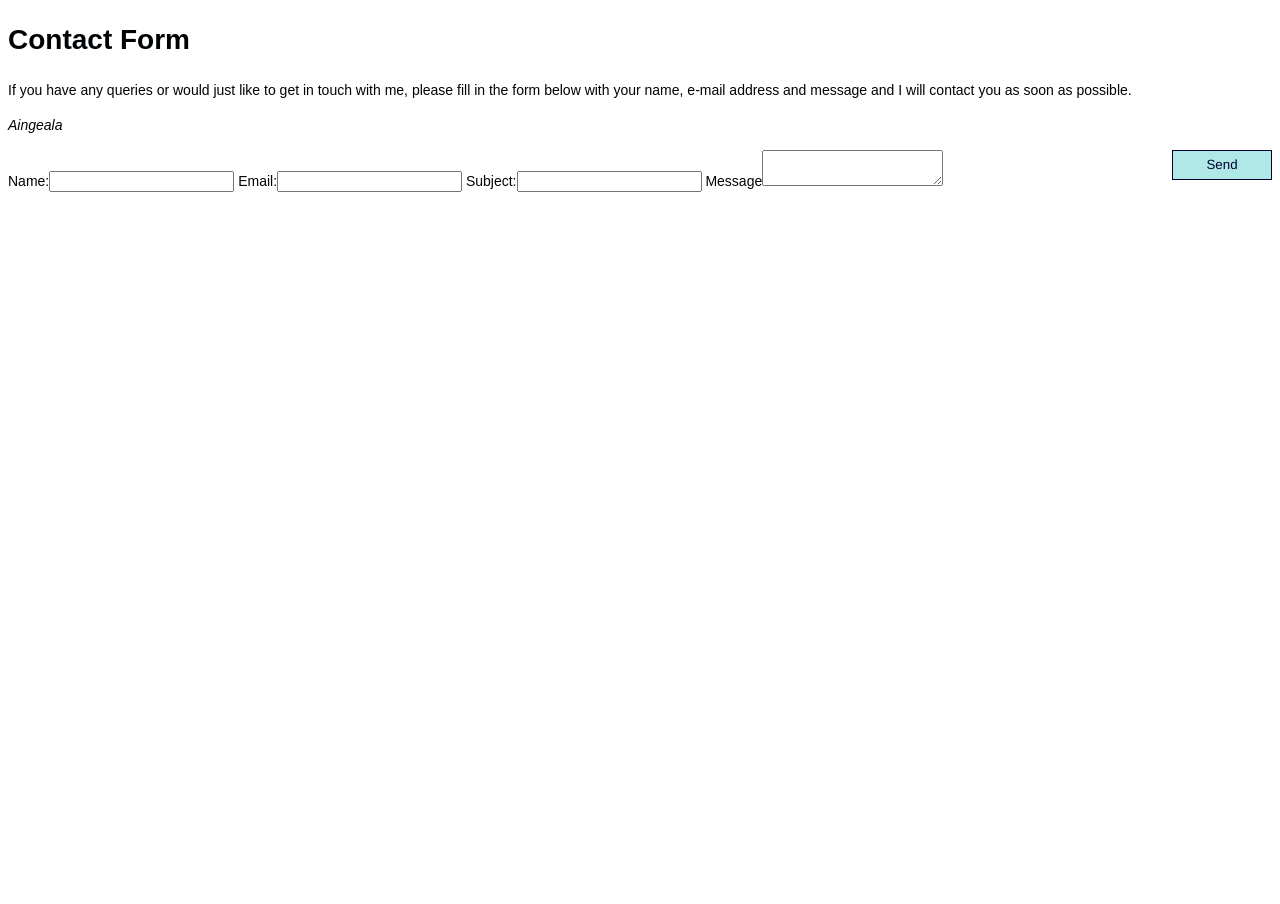
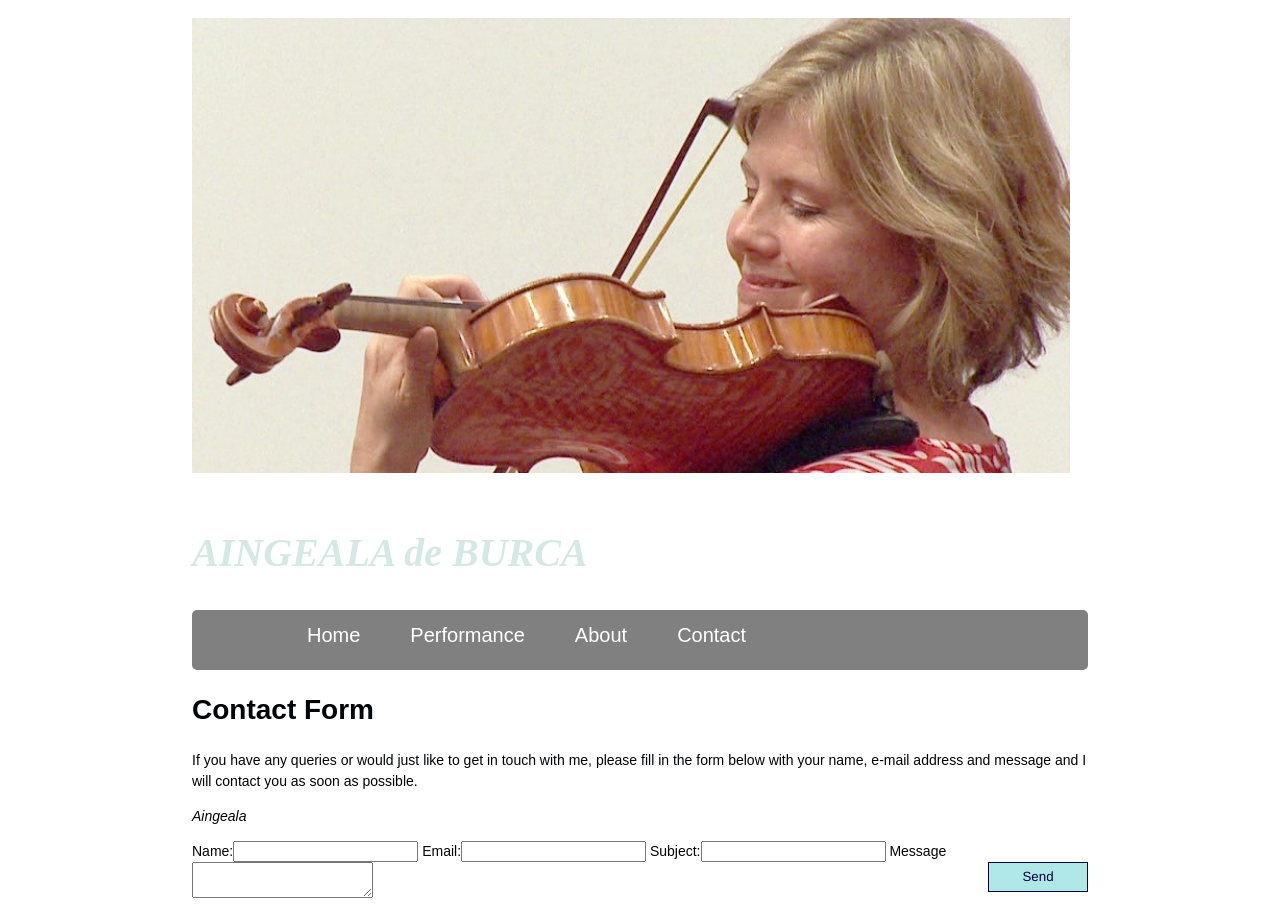
Before and after one commit to MBMurray62/WebsiteExample1a, a plain HTML site: page public_html/contact.html in a window 1280 px wide. Before the commit the page ends 800 px from the top, so only its background shows below. Drawn offline with Linux system fonts and the light colour scheme.

Commit message:
Update contact.html

```diff
--- a/public_html/contact.html
+++ b/public_html/contact.html
@@ -11,6 +11,27 @@ and open the template in the editor.
         <link rel="stylesheet" type="text/css" href="StyleSheet1.css"/>
         <meta name="viewport" content="width=device-width, initial-scale=1.0">
     </head>
+
+
+        <body class="body">
+
+        <header class ="mainHeader">
+
+            <img src="Images/Aingeala1.JPG" alt="Aingeala playing the violin"/>
+
+            <h1>AINGEALA de BURCA</h1>
+
+            <nav>
+                <ul>
+                    <li class ="active"><a href ="#"></a></li>
+                    <li><a href = "home.html">Home</a></li>
+                    <li><a href = "performance.html">Performance</a></li>
+                    <li><a href="about.html">About</a></li>
+                    <li><a href="contact.html">Contact</a></li>
+                </ul>
+            </nav>
+
+        </header>
     <body>
         <div id="form">
 
```
